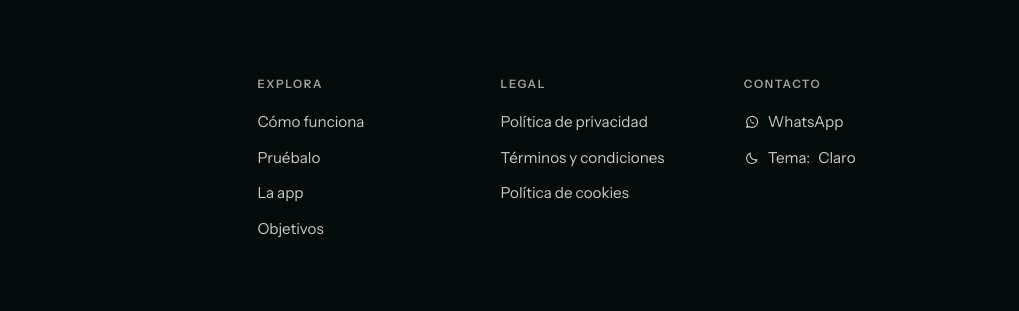
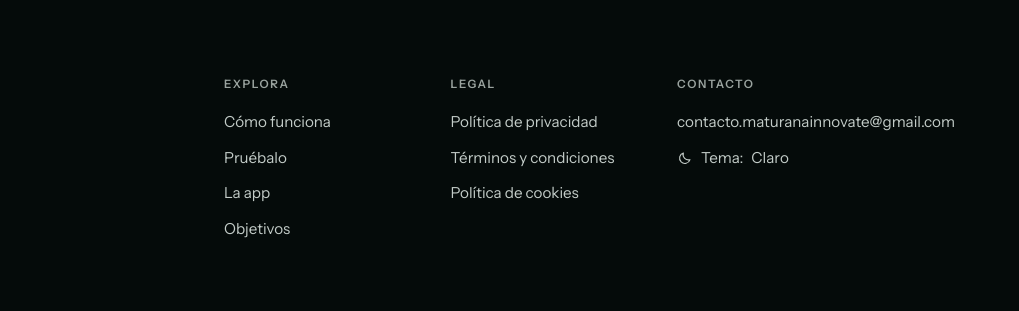
Before and after one commit to luisalexandermm/fittrack, a website: page public/index.html in a window 1280 px wide. Shown: the part 6547-6858 px from the top of the page, 261-1280 px from the left. Drawn offline with Linux system fonts and the light colour scheme; no server answers.

Commit message:
correcion de mail de mi portafolio

```diff
--- a/public/index.html
+++ b/public/index.html
@@ -512,7 +512,9 @@
       </nav>
       <div class="pie-col">
         <span class="rotulo">Contacto</span>
-        <a href="https://wa.me/573145312045" target="_blank" rel="noopener noreferrer" class="pie-social"><svg class="ic ic-sm"><use href="img/iconos.svg#i-whatsapp"/></svg>WhatsApp</a>
+        <a href="mailto:contacto.maturanainnovate@gmail.com
+             " class="pie-social">contacto.maturanainnovate@gmail.com
+</a>
         <button class="btn-tema pie-social" type="button"><svg class="ic ic-sm"><use href="img/iconos.svg#i-luna"/></svg>Tema: <span data-tema-texto>Claro</span></button>
       </div>
     </div>
```
